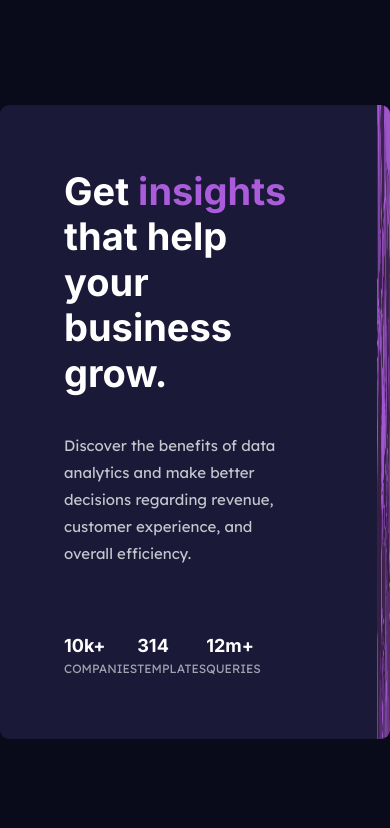
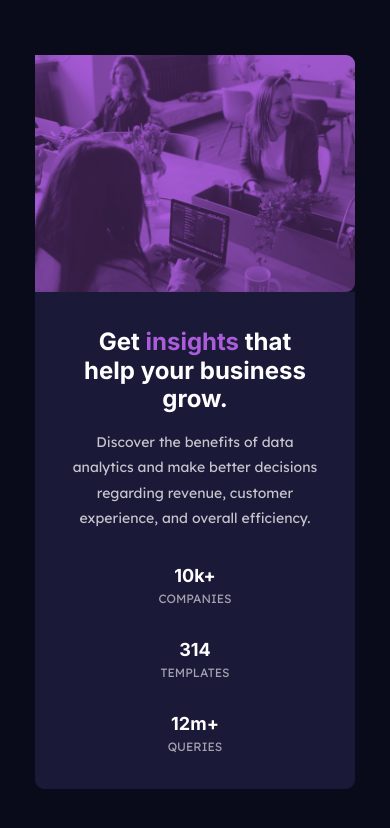
Before and after one commit to ameer005/stats-preview-card-component-frontendmentor, a plain HTML site: page index.html in a window 390 px wide. Drawn offline with Linux system fonts and the light colour scheme.

Commit message:
responsive design

```diff
--- a/style.css
+++ b/style.css
@@ -95,3 +95,69 @@ body {
   mix-blend-mode: multiply;
   opacity: 0.7;
 }
+
+/* MEDIA QUERIES */
+
+/****************************/
+/* BELOW 1000PX  */
+/****************************/
+
+@media (max-width: 63em) {
+  .stats {
+    width: 85rem;
+  }
+}
+
+/****************************/
+/* BELOW 860PX  */
+/****************************/
+
+@media (max-width: 54em) {
+  .stats {
+    grid-template-columns: 1fr;
+    width: 60rem;
+    text-align: center;
+  }
+  .stats-content {
+    padding: 6.4rem;
+  }
+
+  .stats-img {
+    grid-row: 1;
+  }
+
+  .primary-heading {
+    font-size: 3rem;
+  }
+}
+
+/****************************/
+/* BELOW 500px  */
+/****************************/
+
+@media (max-width: 31em) {
+  .stats {
+    width: 32rem;
+  }
+
+  .stats-content {
+    padding: 3.6rem;
+  }
+
+  .primary-heading {
+    font-size: 2.4rem;
+    margin-bottom: 1.6rem;
+  }
+
+  .stats-text {
+    font-size: 1.4rem;
+    margin-bottom: 3.6rem;
+  }
+
+  .stats-data {
+    flex-direction: column;
+    gap: 3.6rem;
+    padding-right: 0;
+    align-items: center;
+  }
+}
```
